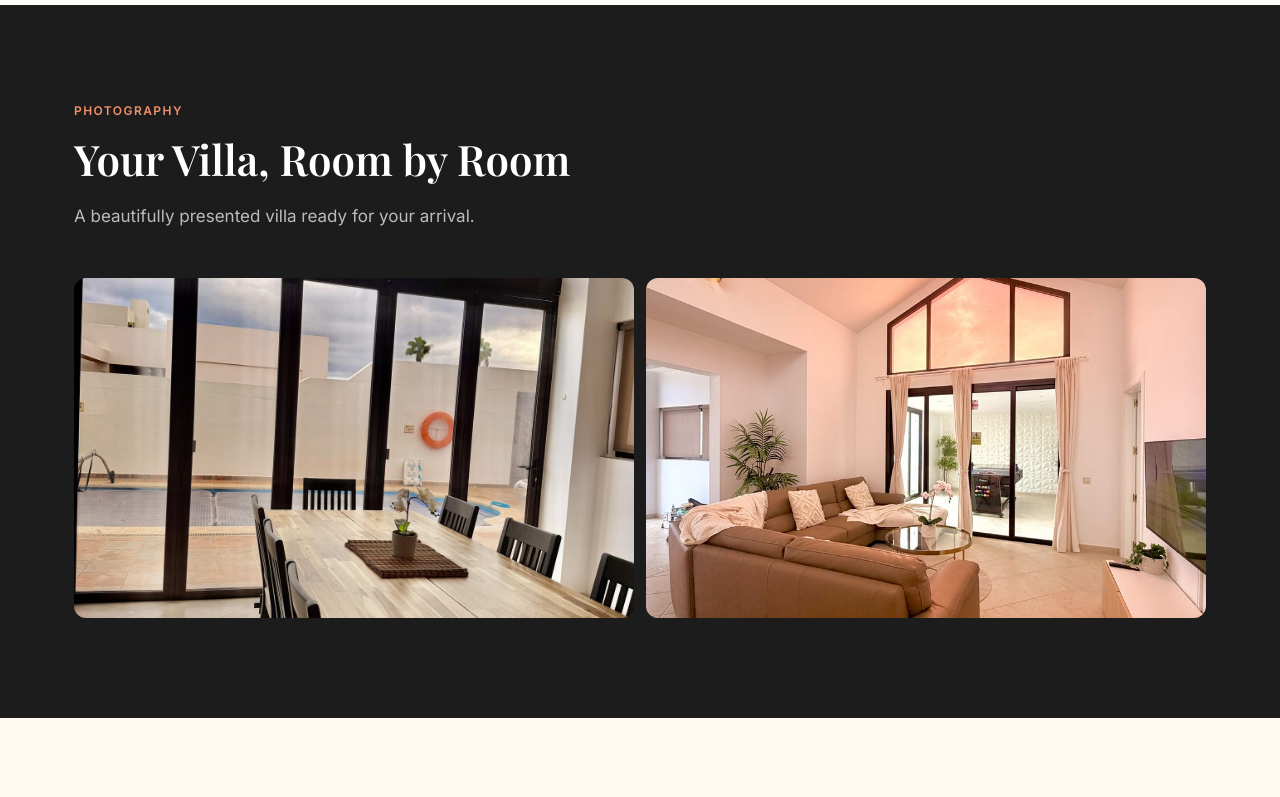
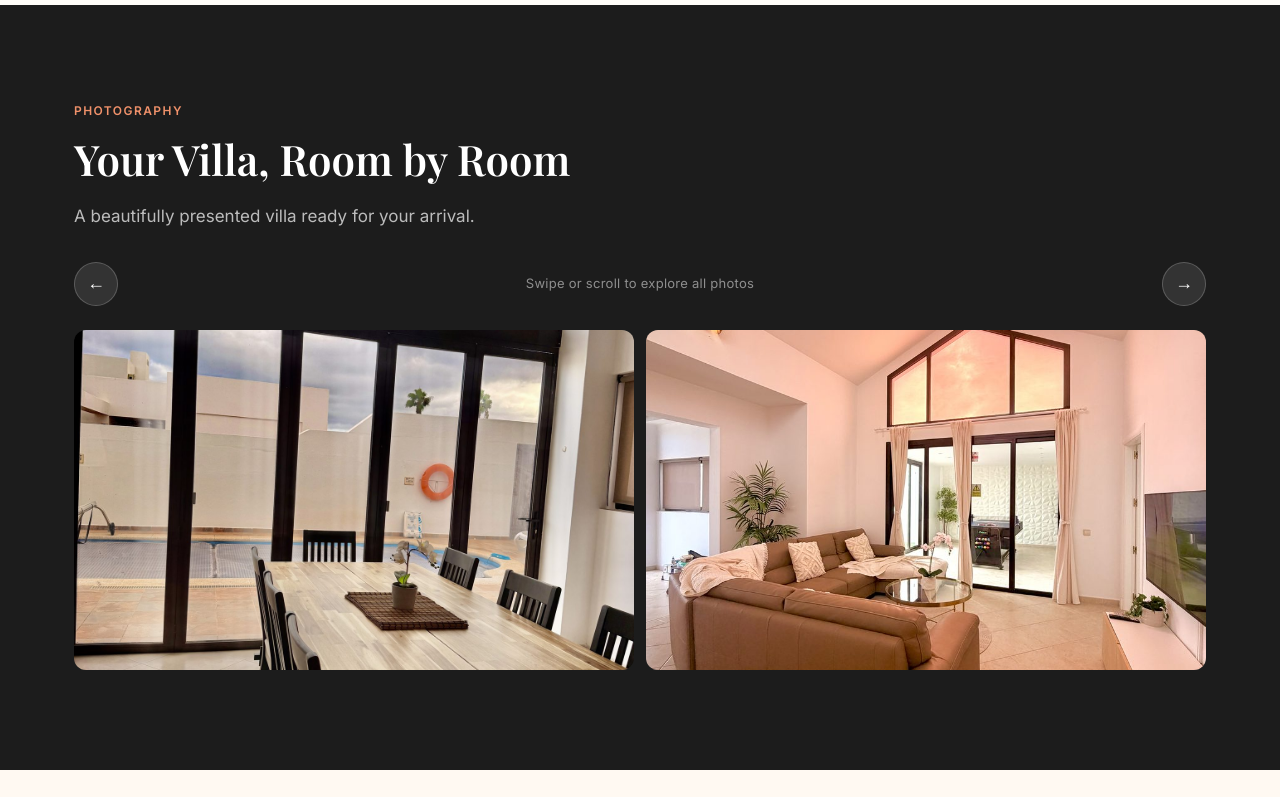
Before and after one commit to milliedennis/villa-hola, a website: page public/index.html in a window 1280 px wide. Shown: the part 2000-2797 px from the top of the page. Drawn offline with nearby package versions, Linux system fonts and the light colour scheme; no server answers; a web font is replaced by a local one.

Commit message:
hero photo and about me

```diff
--- a/public/index.html
+++ b/public/index.html
@@ -199,7 +199,7 @@ a { color: inherit; text-decoration: none; }
   position: relative;
   display: flex;
   align-items: center;
-  background: url('/images/living-room-1.jpg') center/cover no-repeat;
+  background: url('/images/pool-hero.jpg') center/cover no-repeat;
   overflow: hidden;
 }
 
@@ -471,6 +471,36 @@ a { color: inherit; text-decoration: none; }
   color: var(--white);
   font-weight: 500;
 }
+
+/* ── Gallery Nav ─────────────────────────────────────────────── */
+.gallery-nav {
+  display: flex;
+  align-items: center;
+  justify-content: space-between;
+  margin-top: 32px;
+  margin-bottom: -24px;
+}
+.gallery-hint {
+  font-size: 13px;
+  color: rgba(255,255,255,0.5);
+  letter-spacing: 0.02em;
+}
+.gallery-arrow {
+  background: rgba(255,255,255,0.1);
+  border: 1px solid rgba(255,255,255,0.2);
+  color: var(--white);
+  width: 44px;
+  height: 44px;
+  border-radius: 50%;
+  font-size: 18px;
+  cursor: pointer;
+  display: flex;
+  align-items: center;
+  justify-content: center;
+  transition: background 0.2s;
+  flex-shrink: 0;
+}
+.gallery-arrow:hover { background: rgba(255,255,255,0.25); }
 
 /* ── About Host ───────────────────────────────────────────────── */
 #about-host { background: var(--text-dark); padding: 96px 0; }
@@ -1381,7 +1411,13 @@ footer {
     <h2 class="section-title" style="color:var(--white)">Your Villa, Room by Room</h2>
     <p class="section-intro" style="color:rgba(255,255,255,0.7)">A beautifully presented villa ready for your arrival.</p>
 
-    <div class="gallery-grid">
+    <div class="gallery-nav">
+      <button class="gallery-arrow" id="gallery-prev" onclick="scrollGallery(-1)" aria-label="Previous photo">&#8592;</button>
+      <span class="gallery-hint">Swipe or scroll to explore all photos</span>
+      <button class="gallery-arrow" id="gallery-next" onclick="scrollGallery(1)" aria-label="Next photo">&#8594;</button>
+    </div>
+
+    <div class="gallery-grid" id="gallery-grid">
       <div class="gallery-item" onclick="openLightbox(this)">
         <img src="/images/dining-room-1.jpg" alt="Dining room with large table opening to private pool">
         <div class="gallery-overlay"><span class="gallery-label">Dining Room & Pool Views</span></div>
@@ -1657,16 +1693,20 @@ footer {
       </div>
       <div>
         <div class="location-map">
-          <!-- Replace with actual Google Maps embed when ready:
-          <iframe src="https://www.google.com/maps/embed?pb=..." allowfullscreen></iframe>
-          -->
-          <div class="map-placeholder">
-            <div class="map-placeholder-icon">🗺️</div>
-            <p style="font-size:14px;text-align:center;padding:0 24px;color:var(--text-mid)">
-              Map will be added here.<br>
-              <small>Las Buganvillas, Playa Blanca, Lanzarote, Spain</small>
-            </p>
-          </div>
+          <iframe
+            src="https://www.openstreetmap.org/export/embed.html?bbox=-13.8500%2C28.8560%2C-13.8200%2C28.8700&layer=mapnik&marker=28.8627%2C-13.8317"
+            style="border:0;width:100%;height:100%;border-radius:var(--radius)"
+            allowfullscreen
+            loading="lazy"
+            title="Villa Hola location — Las Buganvillas, Playa Blanca, Lanzarote">
+          </iframe>
+        </div>
+        <div style="margin-top:10px;text-align:center">
+          <a href="https://www.openstreetmap.org/?mlat=28.8627&mlon=-13.8317#map=15/28.8627/-13.8317"
+             target="_blank" rel="noopener noreferrer"
+             style="font-size:13px;color:var(--text-mid);text-decoration:underline">
+            View larger map →
+          </a>
         </div>
         <div style="margin-top:20px;padding:20px;background:var(--warm-white);border-radius:var(--radius)">
           <div style="font-weight:600;margin-bottom:6px;font-size:15px">Getting Here</div>
@@ -2503,6 +2543,15 @@ function toggleFaq(btn) {
   }
 }
 
+// ── Gallery scroll arrows ────────────────────────────────────────────────────
+function scrollGallery(dir) {
+  const grid = document.getElementById('gallery-grid');
+  if (!grid) return;
+  const item = grid.querySelector('.gallery-item');
+  const scrollAmount = item ? item.offsetWidth + 12 : 320;
+  grid.scrollBy({ left: dir * scrollAmount, behavior: 'smooth' });
+}
+
 // ── Gallery lightbox ─────────────────────────────────────────────────────────
 function openLightbox(item) {
   const img = item.querySelector('img');
```
Also changed, not shown: public/images/millie-headshot.jpg (added), public/images/pool-hero.jpg (added).
